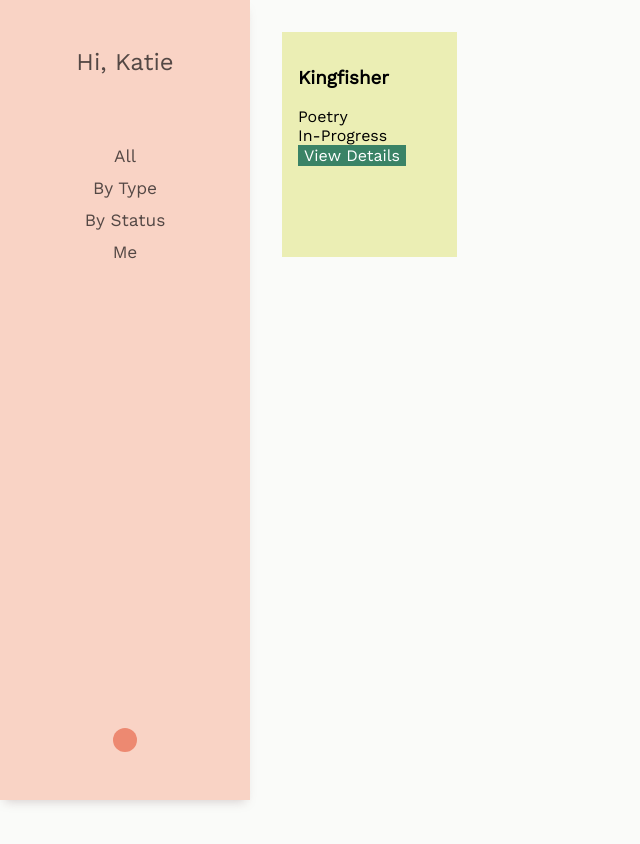
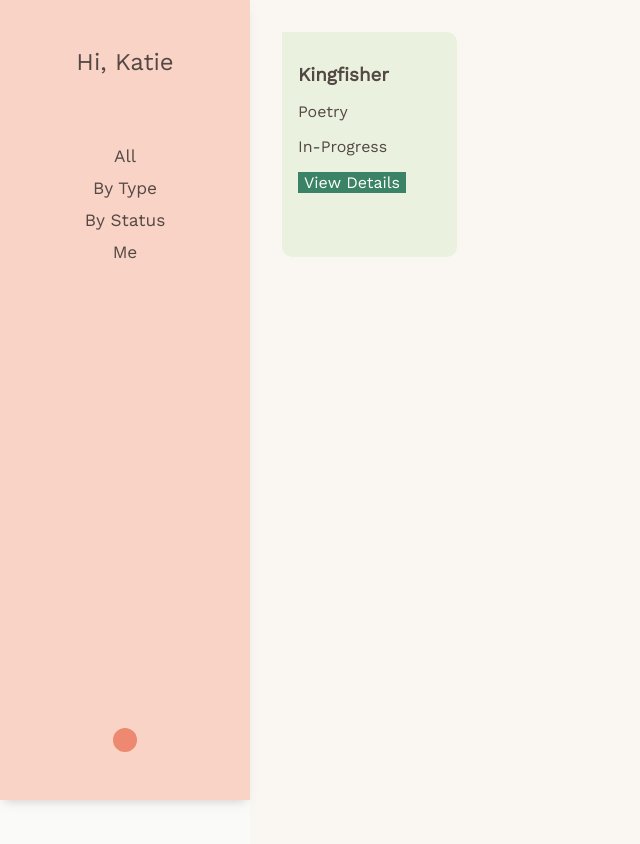
Before and after one commit to katiejduane/papaya, a React (Create React App) app in the folder front-end/: page / in a window 1280 px wide. Shown: the top 844 px of the page, without its empty margins (0-640 px from the left). Built offline with nearby package versions, Linux system fonts and the light colour scheme; a web font is replaced by a local one.

Commit message:
finished basic card styling, initiating back end connection

```diff
--- a/front-end/src/components/Cards/MiniCard/MiniCard.css
+++ b/front-end/src/components/Cards/MiniCard/MiniCard.css
@@ -1,8 +1,26 @@
 .MiniCard{
     width: 175px;
     height: 225px;
-    background-color: #ebeeb4;
+    background-color: #eaf2df;
     padding: 1rem;
     box-sizing: border-box;
     font-family: 'Work Sans', sans-serif;
+    border-radius: 0 10px 10px 10px;
+    color: rgb(84, 72, 69);
 }
+
+.MiniCard:hover{
+    border-bottom: 5px solid #3A8366;
+}
+
+.MiniCard-Title{
+    margin: 1rem 0;
+}
+
+.MiniCard-Type{
+    margin: 1rem 0;
+}
+
+.MiniCard-Status{
+    margin: 1rem 0;
+}
--- a/front-end/src/components/UI/Button/Button.css
+++ b/front-end/src/components/UI/Button/Button.css
@@ -8,4 +8,9 @@
     color: white;
     font-size: 12pt;
     border: none;
+    transition: background-color 0.5s ease;
 }
+
+.MiniCardBtn:hover{
+    background-color: #ED8971;
+}
--- a/front-end/src/containers/IdeaList/List.css
+++ b/front-end/src/containers/IdeaList/List.css
@@ -6,11 +6,12 @@
     height: 100%;
     padding: 2rem;
     display: flex;
+    background-color: rgb(250, 247, 242);
 }
 
-.CardTitle{
+/* .CardTitle{
     font-family: 'Work Sans', sans-serif;
-}
+} */
 
 .List{
     color: rgb(84, 72, 69);
```
